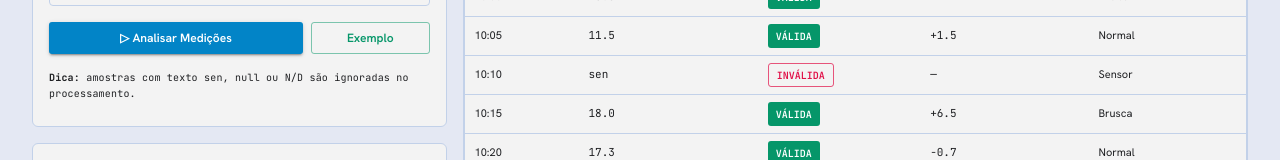
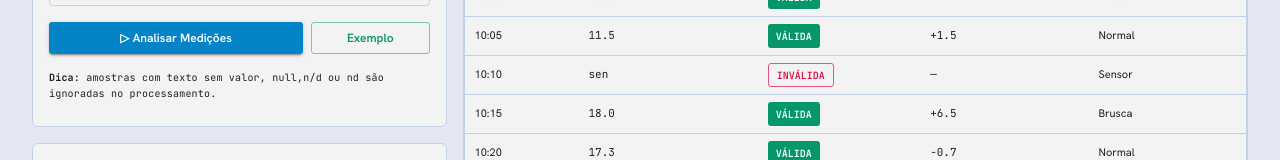
Before and after one commit to Estevao-Matheus/bolsa-seletivo-frontend, a Next.js app: page / in a window 1280 px wide. Shown: the part 628-788 px from the top of the page. Built offline with nearby package versions, Linux system fonts and the light colour scheme; what @mui/material-nextjs would draw is missing.

Commit message:
ajustes nos valores nulos do parser e adição do axios para consumir a api com mais facilidade

```diff
--- a/package.json
+++ b/package.json
@@ -14,6 +14,7 @@
     "@emotion/styled": "^11.14.1",
     "@mui/material": "^9.4.0",
     "@mui/material-nextjs": "^9.4.0",
+    "axios": "^1.20.0",
     "next": "16.3.5",
     "react": "19.2.8",
     "react-dom": "19.2.8"
--- a/src/app/page.tsx
+++ b/src/app/page.tsx
@@ -347,7 +347,7 @@ const handleAnalyze = () => {
                     color: "text.primary",
                   }}
                 >
-                  sen
+                  sem valor
                 </Box>
                 ,{" "}
                 <Box
@@ -359,8 +359,8 @@ const handleAnalyze = () => {
                   }}
                 >
                   null
-                </Box>{" "}
-                ou{" "}
+                </Box>
+                ,
                 <Box
                   component="span"
                   sx={{
@@ -369,7 +369,7 @@ const handleAnalyze = () => {
                     color: "text.primary",
                   }}
                 >
-                  N/D
+                  n/d ou nd
                 </Box>{" "}
                 são ignoradas no processamento.
               </Typography>
--- a/src/components/telemetry/parser.ts
+++ b/src/components/telemetry/parser.ts
@@ -1,6 +1,6 @@
 import { TelemetryRequest } from "./types";
 
-const NULL_VALUES = ["sen", "null", "n/d", "nd", ""];
+const NULL_VALUES = ["null", "n/d", "nd","sem valor",""];
 
 export function parseMeasurements(
   sequence: string,
```
Also changed, not shown: 1 other file (tests, documents, lock files or other folders).
